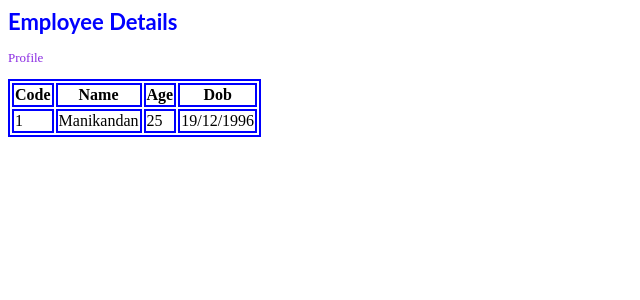
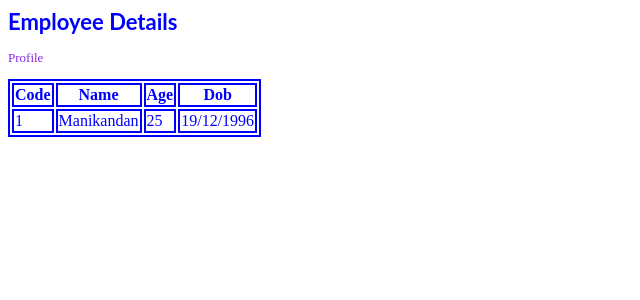
Before and after one commit to ManikandanKumarkp/template-component, an Angular app: page / in a window 1280 px wide. Shown: the top 300 px of the page, without its empty margins (0-640 px from the left). Built offline with nearby package versions, Linux system fonts and the light colour scheme.

Commit message:
1 file modified

```diff
--- a/src/app/Employee/employee.component.css
+++ b/src/app/Employee/employee.component.css
@@ -1,5 +1,6 @@
 table,th,td {
-  border: 2px solid blue ;
+  border: 2px solid  ;
+  color:blue;
 }
 p{
   color:blueviolet;
```
